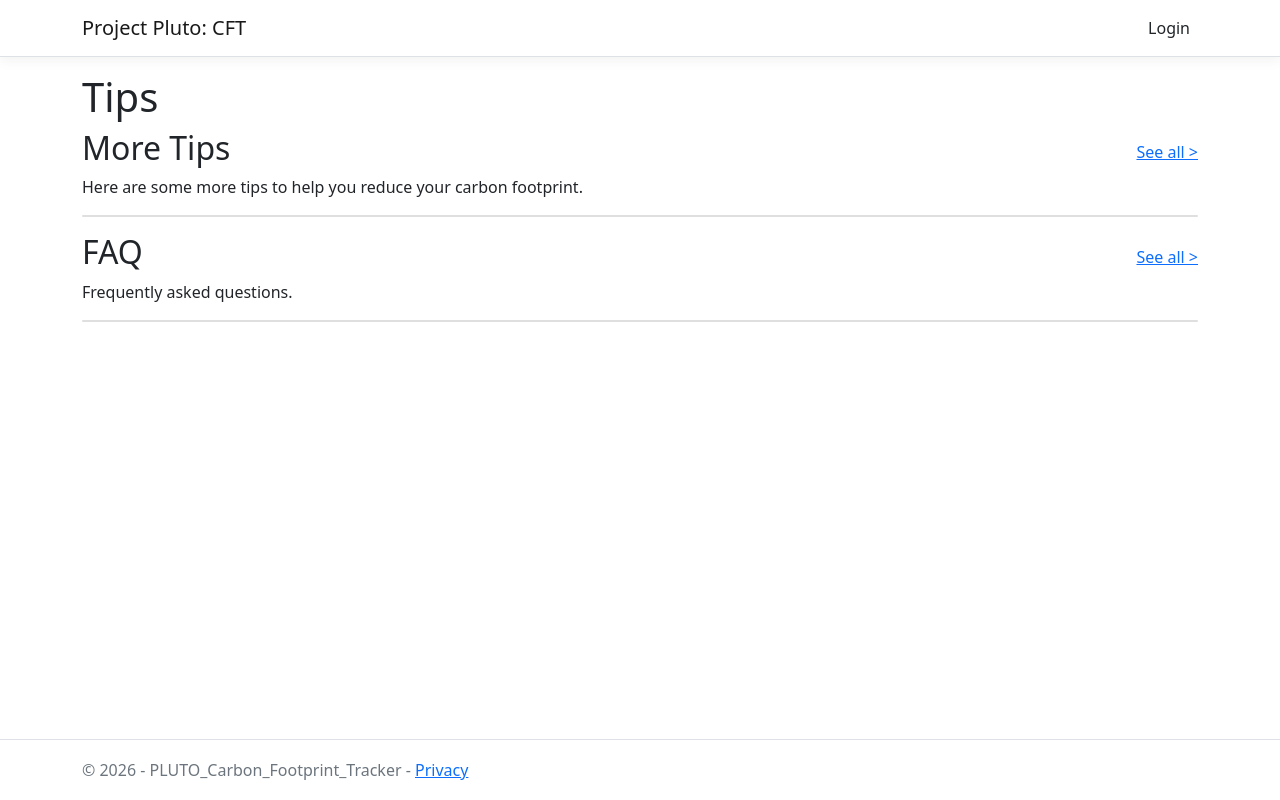
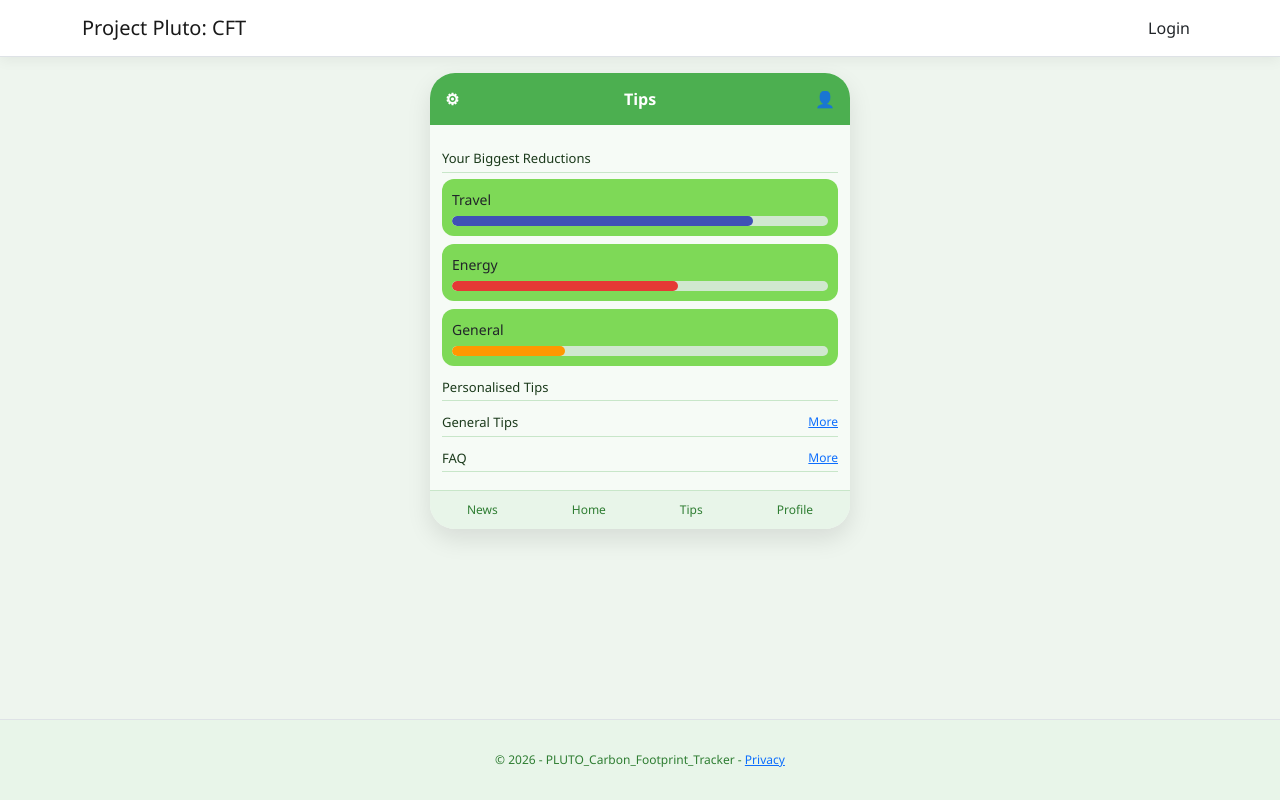
Before and after one commit to Pluto-CFT-TU/PLUTO-Carbon-Footprint-Tracker, an ASP.NET Core app: page /TipsPage in a window 1280 px wide. Run offline with ASP.NET Core 8, Linux system fonts and the light colour scheme; style sheets or scripts are compiled from the project's sources.

Commit message:
tips css

```diff
--- a/PLUTO Carbon Footprint Tracker/Pages/TipsPage/Index.cshtml
+++ b/PLUTO Carbon Footprint Tracker/Pages/TipsPage/Index.cshtml
@@ -5,61 +5,230 @@
     ViewData["Title"] = "Tips";
 }
 
-<h1>Tips</h1>
-
-@if (!string.IsNullOrEmpty(Model.HighestCarbonActivityType))
-{
-    <p>Your highest carbon emission category is: <strong>@Model.HighestCarbonActivityType</strong></p>
+<style>
+    body {
+        background: #eef5ee;
+        font-family: 'Segoe UI', sans-serif;
     }
 
-@if (Model.RecommendedTips.Any())
-{
-    <div class="d-flex justify-content-between align-items-center">
-        <h2>Recommended for You</h2>
+    .app {
+        max-width: 420px;
+        margin: auto;
+        background: #f6fbf6;
+        border-radius: 25px;
+        overflow: hidden;
+        box-shadow: 0 10px 25px rgba(0,0,0,0.1);
+    }
+
+    /* HEADER */
+    .header {
+        background: #4caf50;
+        color: white;
+        padding: 14px;
+        text-align: center;
+        font-weight: 600;
+        position: relative;
+    }
+
+        .header .left {
+            position: absolute;
+            left: 15px;
+        }
+
+        .header .right {
+            position: absolute;
+            right: 15px;
+        }
+
+    .content {
+        padding: 12px;
+    }
+
+    /* SECTION TITLE */
+    .section-title {
+        font-size: 13px;
+        margin: 12px 0 6px;
+        color: #1b3a1b;
+        border-bottom: 1px solid #c8e6c9;
+        padding-bottom: 3px;
+    }
+
+    /* PROGRESS CARDS */
+    .progress-card {
+        background: #7ed957;
+        padding: 10px;
+        border-radius: 12px;
+        margin-bottom: 8px;
+    }
+
+    .progress-label {
+        display: flex;
+        justify-content: space-between;
+        font-size: 14px;
+        margin-bottom: 6px;
+    }
+
+    .progress-bar-bg {
+        background: #d0e8cf;
+        height: 10px;
+        border-radius: 6px;
+        overflow: hidden;
+    }
+
+    .progress-bar-fill {
+        height: 100%;
+        border-radius: 6px;
+    }
+
+    .travel {
+        background: #3f51b5;
+        width: 80%;
+    }
+
+    .energy {
+        background: #e53935;
+        width: 60%;
+    }
+
+    .general {
+        background: #ff9800;
+        width: 30%;
+    }
+
+    /* LIST ITEMS */
+    .list-item {
+        background: #efe6dc;
+        padding: 12px;
+        border-radius: 10px;
+        margin-bottom: 8px;
+        display: flex;
+        justify-content: space-between;
+        align-items: center;
+        font-size: 14px;
+    }
+
+        .list-item a {
+            text-decoration: none;
+            color: #1b3a1b;
+            width: 100%;
+            display: flex;
+            justify-content: space-between;
+        }
+
+    .arrow {
+        color: #666;
+    }
+
+    /* FOOTER */
+    .footer {
+        background: #e8f5e9;
+        padding: 10px 0;
+        display: flex;
+        justify-content: space-around;
+        border-top: 1px solid #c8e6c9;
+    }
+
+        .footer div {
+            text-align: center;
+            font-size: 12px;
+            color: #2e7d32;
+        }
+</style>
+
+<div class="app">
+
+    <!-- HEADER -->
+    <div class="header">
+        <span class="left">⚙</span>
+        Tips
+        <span class="right">👤</span>
     </div>
 
-    <p>These tips are prioritised based on the category contributing the most CO₂ to your emissions.</p>
+    <div class="content">
 
-    <div class="card mb-3">
+        <!-- BIGGEST REDUCTIONS -->
+        <div class="section-title">Your Biggest Reductions</div>
+
+        <div class="progress-card">
+            <div class="progress-label">
+                <span>Travel</span>
+            </div>
+            <div class="progress-bar-bg">
+                <div class="progress-bar-fill travel"></div>
+            </div>
+        </div>
+
+        <div class="progress-card">
+            <div class="progress-label">
+                <span>Energy</span>
+            </div>
+            <div class="progress-bar-bg">
+                <div class="progress-bar-fill energy"></div>
+            </div>
+        </div>
+
+        <div class="progress-card">
+            <div class="progress-label">
+                <span>General</span>
+            </div>
+            <div class="progress-bar-bg">
+                <div class="progress-bar-fill general"></div>
+            </div>
+        </div>
+
+        <!-- PERSONALISED -->
+        <div class="section-title">Personalised Tips</div>
+
         @foreach (var tip in Model.RecommendedTips)
         {
-            <div class="card-body border-bottom">
-                <h4>@tip.Title</h4>
-                <a asp-page="./Details" asp-route-id="@tip.Id" class="btn btn-primary">View Details</a>
-            </div>
-        }
+            <div class="list-item">
+                <a asp-page="./Details" asp-route-id="@tip.Id">
+                    <span>@tip.Title</span>
+                    <span class="arrow">›</span>
+                </a>
             </div>
         }
 
-<div class="d-flex justify-content-between align-items-center">
-    <h2>More Tips</h2>
-    <a asp-page="./AllTips">See all &gt;</a>
+        <!-- GENERAL -->
+        <div class="section-title">
+            General Tips
+            <a asp-page="./AllTips" style="float:right; font-size:12px;">More</a>
         </div>
 
-<p>Here are some more tips to help you reduce your carbon footprint.</p>
-
-<div class="card mb-3">
         @foreach (var tip in Model.GeneralTips)
         {
-        <div class="card-body border-bottom">
-            <h4>@tip.Title</h4>
-            <a asp-page="./Details" asp-route-id="@tip.Id" class="btn btn-primary">View Details</a>
+            <div class="list-item">
+                <a asp-page="./Details" asp-route-id="@tip.Id">
+                    <span>@tip.Title</span>
+                    <span class="arrow">›</span>
+                </a>
             </div>
         }
+
+        <!-- FAQ -->
+        <div class="section-title">
+            FAQ
+            <a asp-page="./AllFaqs" style="float:right; font-size:12px;">More</a>
         </div>
 
-<div class="d-flex justify-content-between align-items-center">
-    <h2>FAQ</h2>
-    <a asp-page="./AllFaqs">See all &gt;</a>
+        @foreach (var faq in Model.FaqItems)
+        {
+            <div class="list-item">
+                <a asp-page="./Details" asp-route-id="@faq.Id">
+                    <span>@faq.Title</span>
+                    <span class="arrow">›</span>
+                </a>
+            </div>
+        }
+
     </div>
 
-<p>Frequently asked questions.</p>
-<div class="card mb-3">
-    @foreach (var faq in Model.FaqItems)
-    {
-        <div class="card-body border-bottom">
-            <h4>@faq.Title</h4>
-            <a asp-page="./Details" asp-route-id="@faq.Id" class="btn btn-primary">View Details</a>
+    <!-- FOOTER -->
+    <div class="footer">
+        <div>News</div>
+        <div>Home</div>
+        <div>Tips</div>
+        <div>Profile</div>
     </div>
-    }
+
 </div>
```
Also changed, not shown: PLUTO Carbon Footprint Tracker/Pages/TipsPage/Details.cshtml (+144 -25 lines). Lines whose indentation alone changed are shown as unchanged.
